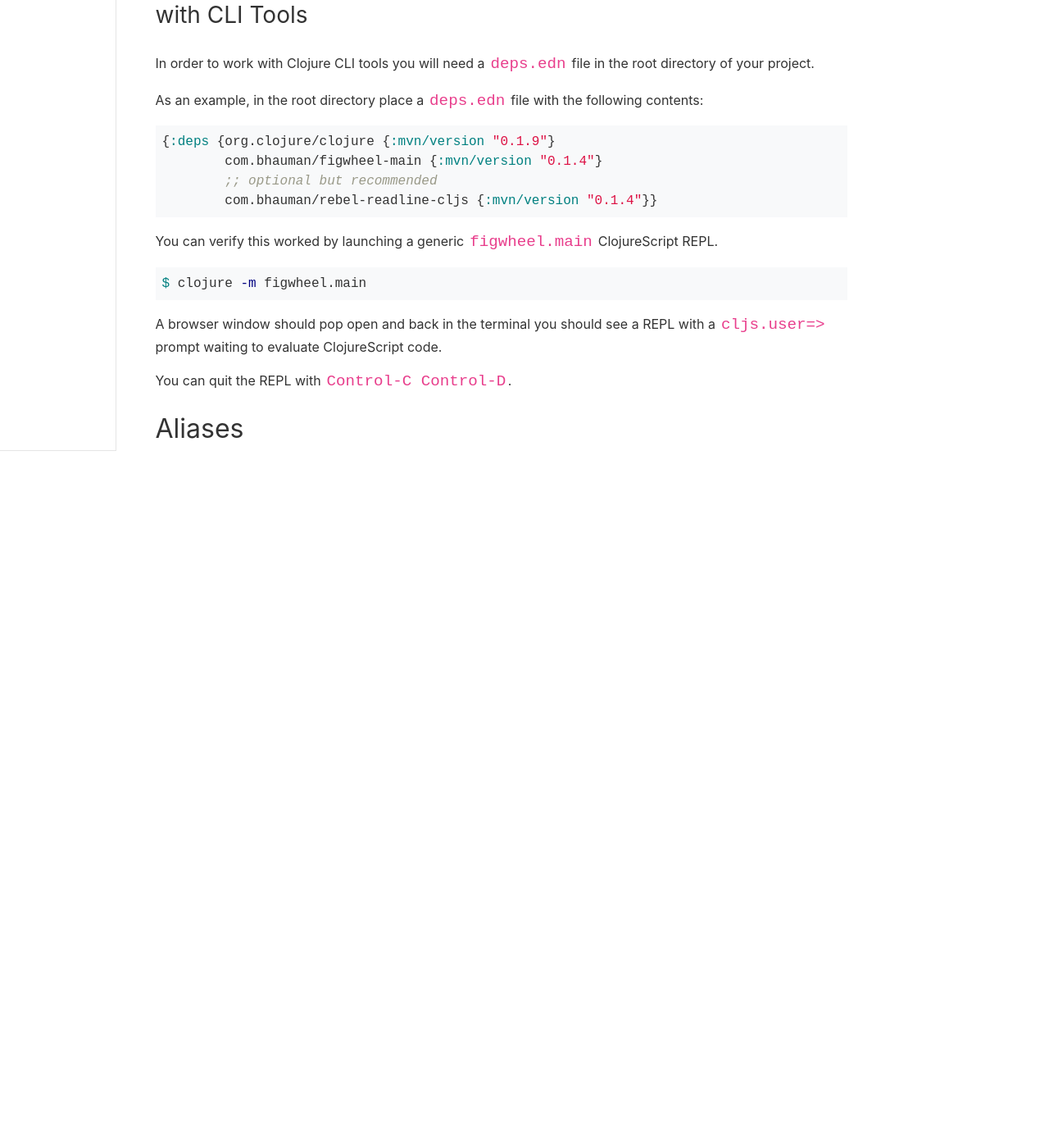
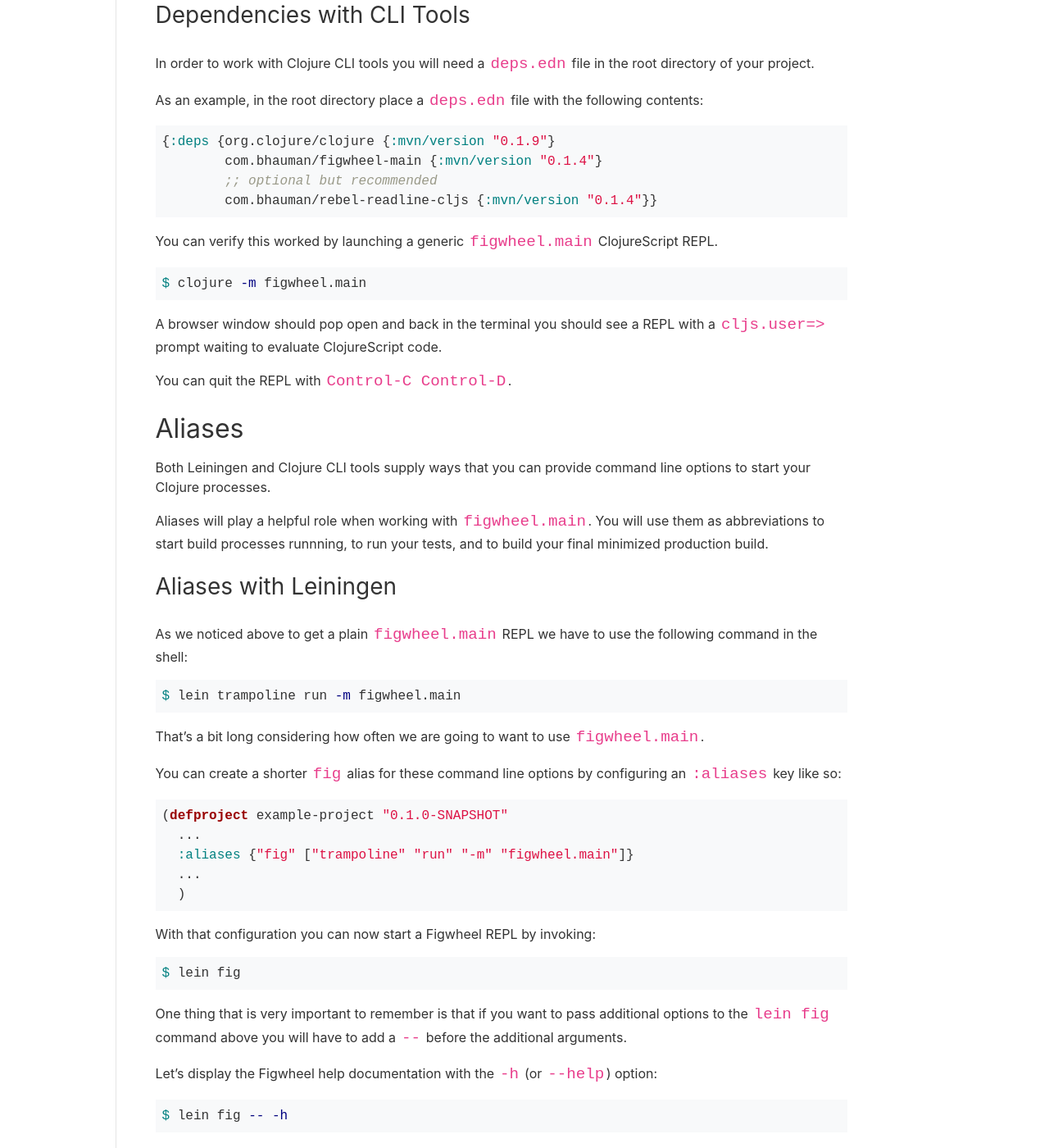
Before and after one commit to bhauman/figwheel-main, a Jekyll site: the page built from docs/docs/installation.md, in a window 1280 px wide and 1400 px high, scrolled down 3393 px. Shown: the whole window at 82% size. Built offline with Jekyll 4.4.1, drawn with Linux system fonts in a browser that asks for light colours; before the commit the page ends 4023 px from its top, so only the background shows below that; some of the changed text lies outside the part shown.

Commit message:
added an aliases section to the Documentation

````diff
--- a/docs/docs/installation.md
+++ b/docs/docs/installation.md
@@ -142,7 +142,7 @@
 > contains all the code and other file assets for the program you are
 > working on.
 
-### with Leiningen
+### Dependencies with Leiningen
 
 Leiningen requires `project.clj` file in the root of your project. In
 your `project.clj` file you will need to add
@@ -183,7 +183,7 @@
 
 You can quit the REPL with `Control-C Control-D`.
 
-### with CLI Tools
+### Dependencies with CLI Tools
 
 In order to work with Clojure CLI tools you will need a `deps.edn`
 file in the root directory of your project.
@@ -213,6 +213,102 @@
 
 ## Aliases
 
+Both Leiningen and Clojure CLI tools supply ways that you can provide
+command line options to start your Clojure processes.
+
+Aliases will play a helpful role when working with
+`figwheel.main`. You will use them as abbreviations to start build
+processes runnning, to run your tests, and to build your final
+minimized production build.
+
+### Aliases with Leiningen
+
+As we noticed above to get a plain `figwheel.main` REPL we have to use
+the following command in the shell:
+
+```shell
+$ lein trampoline run -m figwheel.main
+```
+
+That's a bit long considering how often we are going to want to use
+`figwheel.main`.
+
+You can create a shorter `fig` alias for these command line options by
+configuring an `:aliases` key like so:
+
+```clojure
+(defproject example-project "0.1.0-SNAPSHOT"
+  ...
+  :aliases {"fig" ["trampoline" "run" "-m" "figwheel.main"]}
+  ...
+  )
+```
+
+With that configuration you can now start a Figwheel REPL by invoking:
+
+```shell
+$ lein fig
+```
+
+One thing that is very important to remember is that if you want to
+pass additional options to the `lein fig` command above you will have
+to add a `--` before the additional arguments.
+
+Let's display the Figwheel help documentation with the `-h` (or `--help`) option:
+
+```shell
+$ lein fig -- -h
+```
+
+That should display the help documentation while the `lein fig -h`
+command will not.
+
+> Why am I using using aliases here instead of creating a lein plugin?
+> The first reason I'm not using a plugin here is that Leiningen boots
+> a lot faster when it doesn't have to dynamically load/compile plugin
+> code. Another reason is that `figwheel.main`'s command line options
+> are much more expressive than `lein-figwheel`'s and lein aliases are
+> better positioned to leverage that expressiveness.
+
+### Aliases with CLI tools
+
+Let's look at how to add aliases with Clojure CLI tools. As an example
+let's use the `deps.edn` configuration we started above and add a way
+to launch a REPL with `figwheel.main`.
+
+```clojure
+{:deps {org.clojure/clojure {:mvn/version "0.1.9"}
+        com.bhauman/figwheel-main {:mvn/version "0.1.4"}
+        ;; optional but recommended
+        com.bhauman/rebel-readline-cljs {:mvn/version "0.1.4"}
+ :aliases {:fig {:main-opts ["-m" "figwheel.main"]}}
+```
+
+You can use this alias from the project root directory like so:
+
+```shell
+$ clj -A:fig
+```
+
+You can also add additional flags as you wish. Let's look at the help
+documentation with the `-h` (or `--help`) option:
+
+```shell
+$ clj -A:fig -h
+```
+
+> These are brief instructions to help you to start being productive
+> with these tools. You will benefit greatly by learning more about
+> the tools you are using. Please take time to explore the
+> documentation and features for [Leiningen][lein] and/or
+> [CLI Tools][cli-tools]. It will pay off tremendously.
+
+
+
+
+
+
+
 
 
 
````
Also changed, not shown: docs/outline.txt (added, +22 -0 lines).
